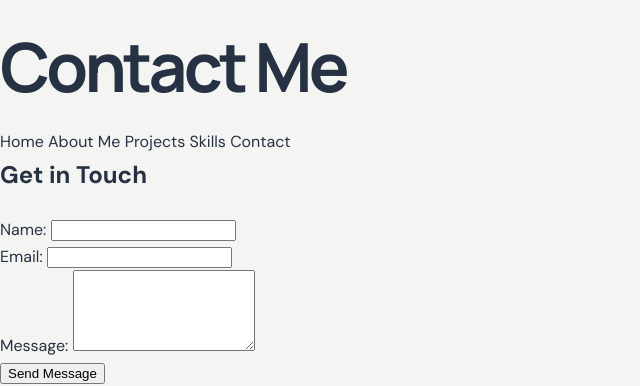
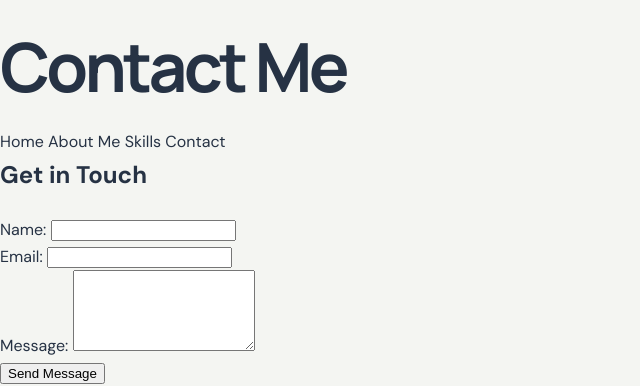
Before and after one commit to Sitroe-8248/sitonik, a PHP site: page /contact.php in a window 1280 px wide. Shown: the top 386 px of the page, without its empty margins (0-640 px from the left). Run offline with PHP 8.4, Linux system fonts and the light colour scheme.

Commit message:
Focus public website on electrical engineering only

```diff
--- a/contact.php
+++ b/contact.php
@@ -56,7 +56,7 @@ if ($_SERVER["REQUEST_METHOD"] == "POST") {
     <nav>
       <a href="index.html">Home</a>
       <a href="about.php">About Me</a>
-      <a href="projects.php">Projects</a>
+
       <a href="skills.php">Skills</a>
       <a href="contact.php">Contact</a>
     </nav>
```
